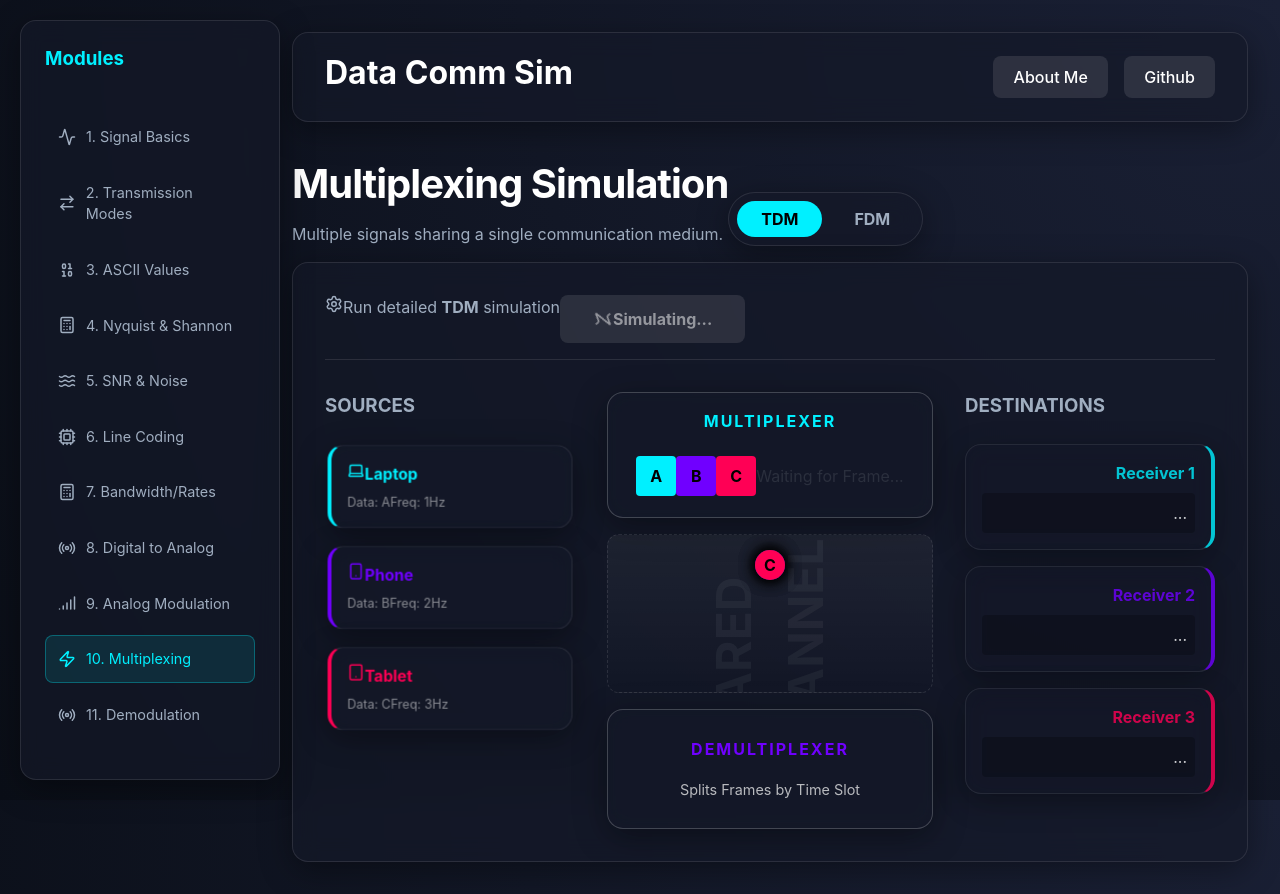
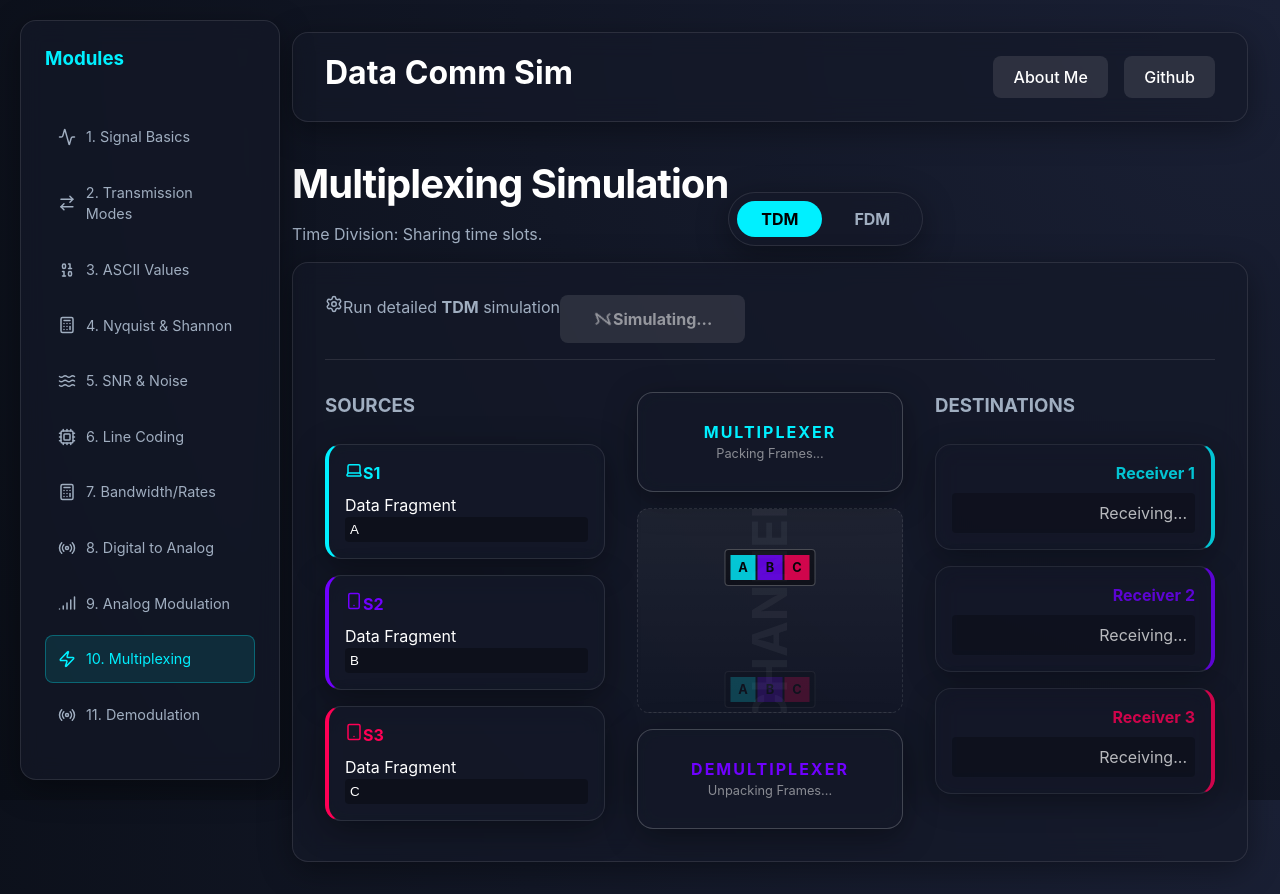
Before and after one commit to MahbubHasan777/Data-Comm-Simulation, a React (Vite) app: page /multiplexing in a window 1280 px wide. Both pictures are taken after a click on the button "Start Simulation". Built offline with nearby package versions, Linux system fonts and the light colour scheme.

Commit message:
Enhance Multiplexing with FDM equations and TDM Frames

```diff
--- a/src/pages/Multiplexing.tsx
+++ b/src/pages/Multiplexing.tsx
@@ -1,73 +1,91 @@
-import { useState, useMemo } from 'react';
+import { useState, useMemo, useEffect } from 'react';
 import { motion, AnimatePresence } from 'framer-motion';
-import { Laptop, Smartphone, Tablet, Plus, Trash2, Activity, Play, Square, Settings } from 'lucide-react';
+import { Laptop, Smartphone, Tablet, Activity, Play, Settings } from 'lucide-react';
 import Waveform from '../components/Waveform';
 
 interface Sender {
     id: number;
     name: string;
-    data: string;
+    data: string; // TDM uses this
+    equation: string; // FDM uses this
     color: string;
-    frequency?: number;
     icon: any;
 }
 
 const Multiplexing = () => {
     const [mode, setMode] = useState<'TDM' | 'FDM'>('TDM');
     const [senders, setSenders] = useState<Sender[]>([
-        { id: 1, name: 'Laptop', data: 'A', color: 'var(--primary)', frequency: 1, icon: <Laptop size={18} /> },
-        { id: 2, name: 'Phone', data: 'B', color: 'var(--secondary)', frequency: 2, icon: <Smartphone size={18} /> },
-        { id: 3, name: 'Tablet', data: 'C', color: 'var(--accent)', frequency: 3, icon: <Tablet size={18} /> }
+        { id: 1, name: 'S1', data: 'A', equation: 'sin(t)', color: 'var(--primary)', icon: <Laptop size={18} /> },
+        { id: 2, name: 'S2', data: 'B', equation: 'sin(3*t)', color: 'var(--secondary)', icon: <Smartphone size={18} /> },
+        { id: 3, name: 'S3', data: 'C', equation: 'sin(5*t)', color: 'var(--accent)', icon: <Tablet size={18} /> }
     ]);
+
+    // Safety check for equation evaluation
+    const evaluateEquation = (eq: string, t: number) => {
+        try {
+            // Very basic safe eval replacement
+            // Supports: sin, cos, t, numbers, +, -, *, /
+            // Replace 'sin' with 'Math.sin', etc.
+            const safeEq = eq.replace(/sin/g, 'Math.sin').replace(/cos/g, 'Math.cos').replace(/pi/g, 'Math.PI');
+            // Allow basic math only
+            // eslint-disable-next-line no-new-func
+            return new Function('t', `return ${safeEq}`)(t);
+        } catch (e) {
+            return 0;
+        }
+    };
 
     const [isSimulating, setIsSimulating] = useState(false);
 
     // TDM State
-    const [muxOutput, setMuxOutput] = useState<any[]>([]); // Particles on wire
-    const [frameSlots, setFrameSlots] = useState<any[]>([]); // Visualizing the frame being built
+    const [muxOutput, setMuxOutput] = useState<any[]>([]); // Particles/Frames on wire
 
     // FDM Data
     const fdmData = useMemo(() => {
         const points = 200;
         const data: { x: number, y: number }[] = [];
         for (let i = 0; i < points; i++) {
-            const t = i / 20;
+            const t = i / 10; // Zoom out a bit
             let y = 0;
             senders.forEach(s => {
-                y += Math.sin(t * (s.frequency || 1) * 2);
+                y += evaluateEquation(s.equation, t);
             });
             data.push({ x: i, y });
         }
         return data;
     }, [senders]);
 
-    const startTDM = () => {
+    const startSimulation = () => {
         if (isSimulating) return;
         setIsSimulating(true);
         setMuxOutput([]);
-        setFrameSlots([]);
 
+        if (mode === 'TDM') {
             let frames = 0;
-        const maxFrames = 3; // Keep it short and sweet
-
+            const maxFrames = 3;
             const interval = setInterval(() => {
                 frames++;
+                // Create a FRAME: [Slot1][Slot2][Slot3]
+                // Visual object containing all data
+                const frameId = Math.random();
+                const frameContent = senders.map(s => ({ ...s, id: frameId })); // Shared ID for grouping
 
-            // 1. Build Frame Animation
-            const newFrame = senders.map(s => ({ ...s, id: Math.random() }));
-            setFrameSlots(newFrame); // Show in "MUX" box
-
-            // 2. Transmit after short delay
-            setTimeout(() => {
-                setFrameSlots([]); // Clear MUX box
-                setMuxOutput(prev => [...prev, ...newFrame.map(p => ({ ...p, progress: 0 }))]);
-            }, 800);
+                // Add frame to channel
+                setMuxOutput(prev => [...prev, { id: frameId, content: frameContent, type: 'frame' }]);
 
                 if (frames >= maxFrames) {
                     clearInterval(interval);
+                    setTimeout(() => setIsSimulating(false), 4000);
+                }
+            }, 1200);
+        } else {
+            // FDM Simulation: Just visual feedback "Sending..."
             setTimeout(() => setIsSimulating(false), 3000);
         }
-        }, 2000);
+    };
+
+    const updateSender = (id: number, field: 'data' | 'equation', value: string) => {
+        setSenders(senders.map(s => s.id === id ? { ...s, [field]: value } : s));
     };
 
     return (
@@ -76,7 +94,7 @@ const Multiplexing = () => {
                 <div>
                     <h1>Multiplexing Simulation</h1>
                     <p style={{ maxWidth: '600px', margin: 0 }}>
-                        Multiple signals sharing a single communication medium.
+                        {mode === 'TDM' ? 'Time Division: Sharing time slots.' : 'Frequency Division: Sharing frequency spectrum.'}
                     </p>
                 </div>
 
@@ -90,9 +108,7 @@ const Multiplexing = () => {
                             background: mode === 'TDM' ? 'var(--primary)' : 'transparent',
                             color: mode === 'TDM' ? '#000' : 'var(--text-muted)',
                             fontWeight: 'bold',
-                            border: 'none',
-                            cursor: 'pointer',
-                            transition: 'all 0.3s'
+                            border: 'none', cursor: 'pointer', transition: 'all 0.3s'
                         }}
                     >
                         TDM
@@ -105,9 +121,7 @@ const Multiplexing = () => {
                             background: mode === 'FDM' ? 'var(--secondary)' : 'transparent',
                             color: mode === 'FDM' ? '#fff' : 'var(--text-muted)',
                             fontWeight: 'bold',
-                            border: 'none',
-                            cursor: 'pointer',
-                            transition: 'all 0.3s'
+                            border: 'none', cursor: 'pointer', transition: 'all 0.3s'
                         }}
                     >
                         FDM
@@ -126,9 +140,8 @@ const Multiplexing = () => {
                             <span>Run detailed <strong>{mode}</strong> simulation</span>
                         </div>
                     </div>
-                    {mode === 'TDM' && (
                     <button
-                            onClick={startTDM}
+                        onClick={startSimulation}
                         disabled={isSimulating}
                         className="flex-center gap-sm"
                         style={{
@@ -142,27 +155,50 @@ const Multiplexing = () => {
                         {isSimulating ? <Activity className="spin" size={20} /> : <Play size={20} />}
                         {isSimulating ? 'Simulating...' : 'Start Simulation'}
                     </button>
-                    )}
                 </div>
 
-                {/* 3-Column Layout: Senders -> Network -> Receivers */}
+                {/* 3-Column Layout */}
                 <div style={{ display: 'flex', gap: '2rem', flex: 1 }}>
 
                     {/* Left: Sources */}
-                    <div className="flex-col gap-md" style={{ width: '250px' }}>
+                    <div className="flex-col gap-md" style={{ width: '280px' }}>
                         <h3 className="text-center" style={{ color: 'var(--text-muted)' }}>SOURCES</h3>
                         {senders.map(s => (
-                            <div key={s.id} className="glass-panel" style={{ padding: '1rem', borderLeft: `4px solid ${s.color}`, transition: 'all 0.3s', transform: isSimulating ? 'scale(0.98)' : 'scale(1)' }}>
+                            <div key={s.id} className="glass-panel" style={{ padding: '1rem', borderLeft: `4px solid ${s.color}`, transition: 'all 0.3s' }}>
                                 <div className="flex-row space-between" style={{ marginBottom: '0.5rem' }}>
                                     <span className="flex-row gap-sm" style={{ color: s.color, fontWeight: 'bold' }}>{s.icon} {s.name}</span>
                                 </div>
-                                <div className="flex-row space-between" style={{ fontSize: '0.8rem', color: 'rgba(255,255,255,0.5)' }}>
-                                    <span>Data: {s.data}</span>
-                                    <span>Freq: {s.frequency}Hz</span>
+
+                                {mode === 'TDM' ? (
+                                    <div className="flex-col gap-xs">
+                                        <label className="label">Data Fragment</label>
+                                        <input
+                                            type="text"
+                                            value={s.data}
+                                            onChange={(e) => updateSender(s.id, 'data', e.target.value)}
+                                            style={{ background: 'rgba(0,0,0,0.3)', border: 'none', color: '#fff', padding: '5px', borderRadius: '4px' }}
+                                            maxLength={3}
+                                        />
                                     </div>
-                                {mode === 'FDM' && (
-                                    <div style={{ height: '40px', marginTop: '10px', opacity: 0.7 }}>
-                                        <Waveform data={Array.from({ length: 30 }, (_, i) => ({ x: i, y: Math.sin(i * 0.5 * (s.frequency || 1)) }))} color={s.color} showGrid={false} height="100%" />
+                                ) : (
+                                    <div className="flex-col gap-xs">
+                                        <label className="label">Signal Equation (f(t))</label>
+                                        <input
+                                            type="text"
+                                            value={s.equation}
+                                            onChange={(e) => updateSender(s.id, 'equation', e.target.value)}
+                                            style={{ background: 'rgba(0,0,0,0.3)', border: 'none', color: '#fff', padding: '5px', borderRadius: '4px', fontFamily: 'monospace' }}
+                                        />
+                                        <div style={{ height: '50px', marginTop: '5px', opacity: 0.7 }}>
+                                            <Waveform
+                                                data={Array.from({ length: 50 }, (_, i) => {
+                                                    const t = i / 10;
+                                                    return { x: i, y: evaluateEquation(s.equation, t) };
+                                                })}
+                                                color={s.color}
+                                                showGrid={false} height="100%"
+                                            />
+                                        </div>
                                     </div>
                                 )}
                             </div>
@@ -173,62 +209,44 @@ const Multiplexing = () => {
                     <div className="flex-col" style={{ flex: 1, position: 'relative' }}>
 
                         {/* MUX Block */}
-                        <div className="glass-panel flex-center flex-col" style={{ padding: '1rem', marginBottom: '1rem', border: '1px solid rgba(255,255,255,0.2)', minHeight: '120px' }}>
-                            <h4 style={{ letterSpacing: '2px', color: 'var(--primary)' }}>MULTIPLEXER</h4>
-
-                            {mode === 'TDM' ? (
-                                <div className="flex-center gap-sm" style={{ marginTop: '10px', height: '50px' }}>
-                                    {/* Visual Slots for Frame Construction */}
-                                    <AnimatePresence>
-                                        {frameSlots.length > 0 ? (
-                                            frameSlots.map(s => (
-                                                <motion.div
-                                                    key={s.id}
-                                                    initial={{ scale: 0 }} animate={{ scale: 1 }} exit={{ scale: 0 }}
-                                                    style={{ width: '40px', height: '40px', background: s.color, borderRadius: '4px', display: 'flex', alignItems: 'center', justifyContent: 'center', color: '#000', fontWeight: 'bold' }}
-                                                >
-                                                    {s.data}
-                                                </motion.div>
-                                            ))
-                                        ) : (
-                                            <span style={{ color: 'rgba(255,255,255,0.1)' }}>Waiting for Frame...</span>
-                                        )}
-                                    </AnimatePresence>
+                        <div className="glass-panel flex-center flex-col" style={{ padding: '1rem', marginBottom: '1rem', border: '1px solid rgba(255,255,255,0.2)', height: '100px' }}>
+                            <h4 style={{ letterSpacing: '2px', color: 'var(--primary)', margin: 0 }}>MULTIPLEXER</h4>
+                            <div style={{ fontSize: '0.8rem', color: 'rgba(255,255,255,0.5)' }}>
+                                {mode === 'TDM' ? 'Packing Frames...' : 'Combining Signals...'}
                             </div>
-                            ) : (
-                                <div className="text-center" style={{ fontSize: '0.9rem', color: 'rgba(255,255,255,0.7)' }}>
-                                    Combines signals Σ f(t)
-                                </div>
-                            )}
                         </div>
 
                         {/* Transmission Line */}
                         <div style={{ flex: 1, background: 'linear-gradient(180deg, rgba(255,255,255,0.05) 0%, rgba(255,255,255,0) 100%)', borderRadius: '12px', position: 'relative', overflow: 'hidden', display: 'flex', alignItems: 'center', justifyContent: 'center', border: '1px dashed rgba(255,255,255,0.1)' }}>
-                            <span style={{ position: 'absolute', color: 'rgba(255,255,255,0.05)', fontSize: '3rem', fontWeight: 'bold', transform: 'rotate(-90deg)' }}>SHARED CHANNEL</span>
+                            <span style={{ position: 'absolute', color: 'rgba(255,255,255,0.05)', fontSize: '3rem', fontWeight: 'bold', transform: 'rotate(-90deg)' }}>CHANNEL</span>
 
                             {mode === 'TDM' && (
                                 <div style={{ width: '100%', height: '100%', position: 'relative' }}>
                                     <AnimatePresence>
-                                        {muxOutput.map((p) => (
+                                        {muxOutput.map((packet) => (
                                             <motion.div
-                                                key={p.id}
-                                                initial={{ top: '10%', opacity: 1 }}
-                                                animate={{ top: '90%', opacity: 0 }}
-                                                transition={{ duration: 1.5, ease: "linear" }}
+                                                key={packet.id}
+                                                initial={{ top: '0%', opacity: 1 }}
+                                                animate={{ top: '100%', opacity: 0 }}
+                                                transition={{ duration: 2, ease: "linear" }}
                                                 style={{
                                                     position: 'absolute',
                                                     left: '50%',
                                                     transform: 'translateX(-50%)',
-                                                    width: '30px',
-                                                    height: '30px',
-                                                    borderRadius: '50%',
-                                                    background: p.color,
-                                                    display: 'flex', alignItems: 'center', justifyContent: 'center',
-                                                    color: '#000', fontWeight: 'bold',
-                                                    boxShadow: '0 0 15px currentColor'
+                                                    display: 'flex',
+                                                    gap: '2px',
+                                                    padding: '5px',
+                                                    border: '1px solid rgba(255,255,255,0.3)',
+                                                    background: 'rgba(0,0,0,0.5)',
+                                                    borderRadius: '4px'
                                                 }}
                                             >
-                                                {p.data}
+                                                {/* Visual Frame Slots */}
+                                                {packet.content.map((s: any) => (
+                                                    <div key={s.id} style={{ width: '25px', height: '25px', background: s.color, color: '#000', display: 'flex', alignItems: 'center', justifyContent: 'center', fontSize: '0.8rem', fontWeight: 'bold' }}>
+                                                        {s.data}
+                                                    </div>
+                                                ))}
                                             </motion.div>
                                         ))}
                                     </AnimatePresence>
@@ -236,50 +254,42 @@ const Multiplexing = () => {
                             )}
 
                             {mode === 'FDM' && (
-                                <div style={{ width: '90%', height: '150px' }}>
-                                    <Waveform data={fdmData} color="#fff" height="100%" showGrid={false} />
+                                <div style={{ width: '90%', height: '100%', display: 'flex', flexDirection: 'column', justifyContent: 'center' }}>
+                                    <Waveform data={fdmData} color="#fff" height="200px" showGrid={false} />
+                                    {isSimulating && (
+                                        <motion.div
+                                            initial={{ opacity: 0 }} animate={{ opacity: 1 }}
+                                            style={{ textAlign: 'center', marginTop: '10px', color: 'var(--success)' }}
+                                        >
+                                            Transmitting Composite Signal...
+                                        </motion.div>
+                                    )}
                                 </div>
                             )}
                         </div>
 
                         {/* DEMUX Block */}
-                        <div className="glass-panel flex-center flex-col" style={{ padding: '1rem', marginTop: '1rem', border: '1px solid rgba(255,255,255,0.2)', minHeight: '120px' }}>
-                            <h4 style={{ letterSpacing: '2px', color: 'var(--secondary)' }}>DEMULTIPLEXER</h4>
-                            <div className="flex-row gap-lg" style={{ marginTop: '10px' }}>
-                                {mode === 'FDM' && (
-                                    <>
-                                        <div className="flex-col flex-center">
-                                            <div style={{ width: '30px', height: '30px', border: '2px solid var(--primary)', borderRadius: '50%' }}></div>
-                                            <small style={{ fontSize: '0.6rem' }}>Filter 1</small>
-                                        </div>
-                                        <div className="flex-col flex-center">
-                                            <div style={{ width: '30px', height: '30px', border: '2px solid var(--secondary)', borderRadius: '50%' }}></div>
-                                            <small style={{ fontSize: '0.6rem' }}>Filter 2</small>
-                                        </div>
-                                        <div className="flex-col flex-center">
-                                            <div style={{ width: '30px', height: '30px', border: '2px solid var(--accent)', borderRadius: '50%' }}></div>
-                                            <small style={{ fontSize: '0.6rem' }}>Filter 3</small>
-                                        </div>
-                                    </>
-                                )}
-                                {mode === 'TDM' && (
-                                    <div className="text-center" style={{ fontSize: '0.9rem', color: 'rgba(255,255,255,0.7)' }}>
-                                        Splits Frames by Time Slot
-                                    </div>
-                                )}
+                        <div className="glass-panel flex-center flex-col" style={{ padding: '1rem', marginTop: '1rem', border: '1px solid rgba(255,255,255,0.2)', height: '100px' }}>
+                            <h4 style={{ letterSpacing: '2px', color: 'var(--secondary)', margin: 0 }}>DEMULTIPLEXER</h4>
+                            <div style={{ fontSize: '0.8rem', color: 'rgba(255,255,255,0.5)' }}>
+                                {mode === 'TDM' ? 'Unpacking Frames...' : 'Filtering Frequencies...'}
                             </div>
                         </div>
 
                     </div>
 
                     {/* Right: Destinations */}
-                    <div className="flex-col gap-md" style={{ width: '250px' }}>
+                    <div className="flex-col gap-md" style={{ width: '280px' }}>
                         <h3 className="text-center" style={{ color: 'var(--text-muted)' }}>DESTINATIONS</h3>
                         {senders.map(s => (
                             <div key={s.id} className="glass-panel" style={{ padding: '1rem', borderRight: `4px solid ${s.color}`, textAlign: 'right', opacity: isSimulating ? 0.8 : 1 }}>
                                 <div style={{ color: s.color, fontWeight: 'bold' }}>Receiver {s.id}</div>
                                 <div style={{ marginTop: '0.5rem', background: 'rgba(0,0,0,0.3)', padding: '0.5rem', borderRadius: '4px', minHeight: '30px' }}>
-                                    {isSimulating && mode === 'TDM' ? '...' : (mode === 'FDM' ? 'Signal Recovered' : s.data)}
+                                    {isSimulating ? (
+                                        <span className="blink">Receiving...</span>
+                                    ) : (
+                                        mode === 'TDM' ? s.data : 'Signal Recovered'
+                                    )}
                                 </div>
                             </div>
                         ))}
@@ -292,6 +302,8 @@ const Multiplexing = () => {
             <style>{`
                 .spin { animation: spin 2s linear infinite; }
                 @keyframes spin { 100% { transform: rotate(360deg); } }
+                .blink { animation: blink 1s infinite; }
+                @keyframes blink { 50% { opacity: 0; } }
             `}</style>
         </div>
     );
```
Lines whose indentation alone changed are shown as unchanged.
